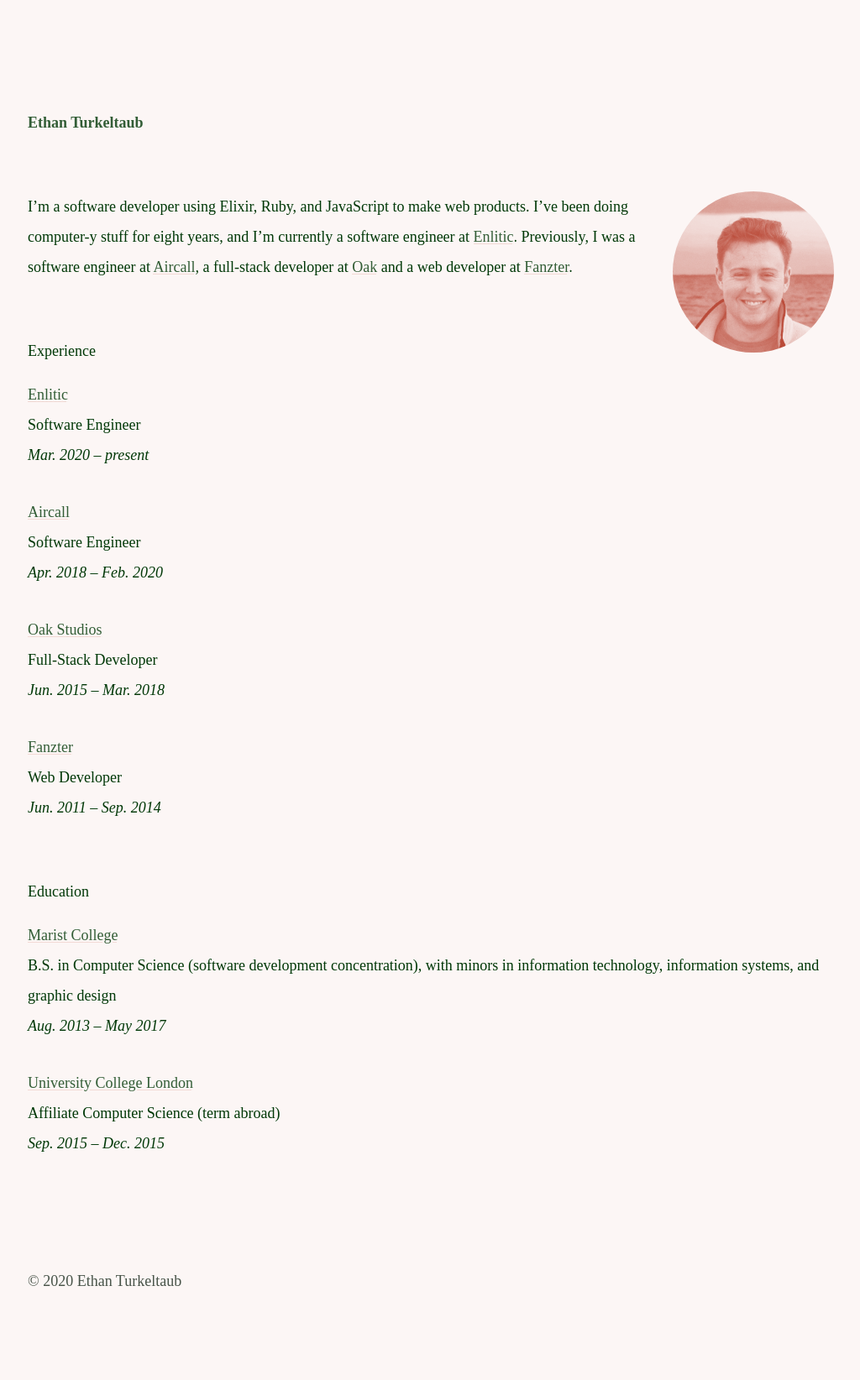
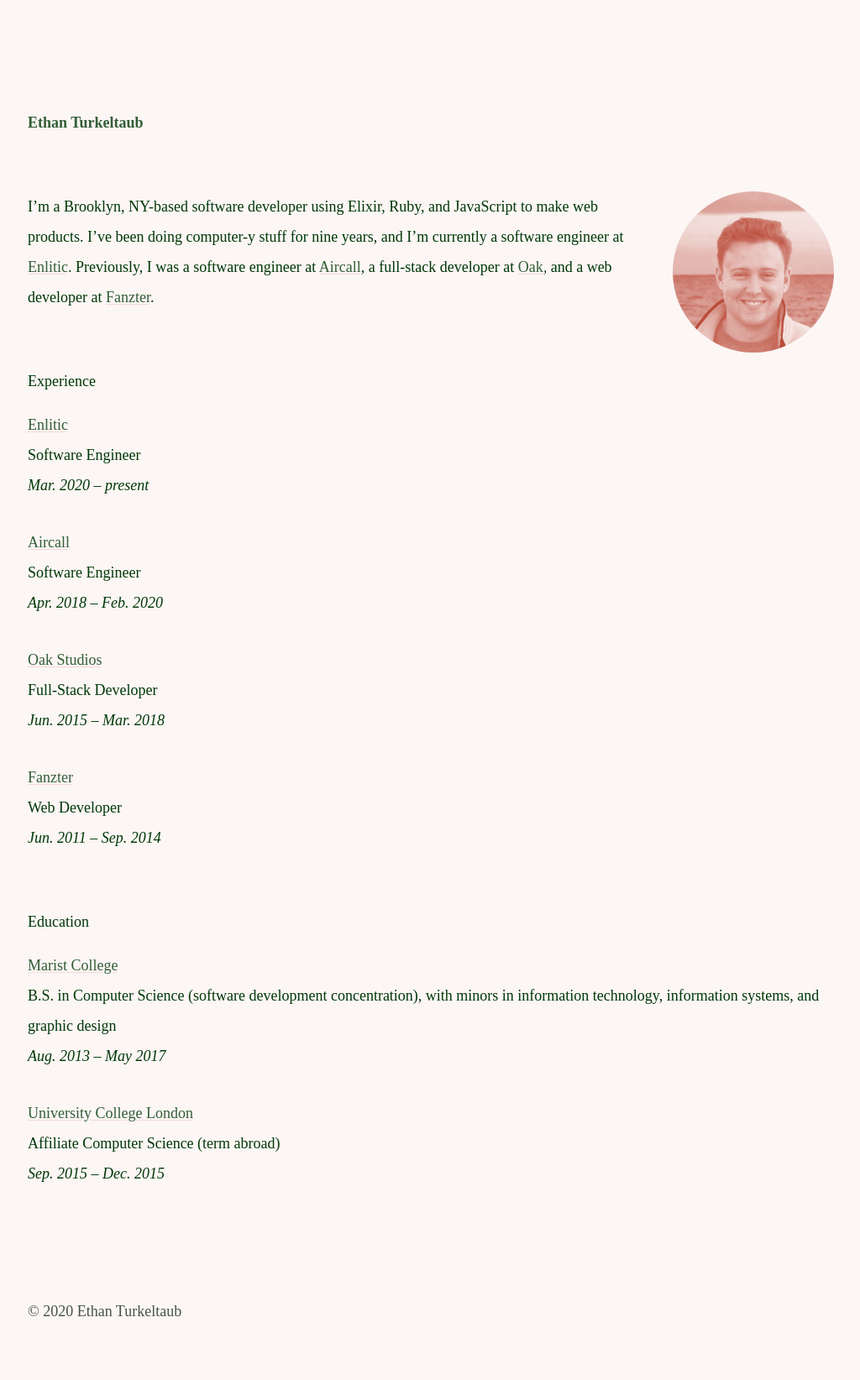
Before and after one commit to ethnt/turkeltaub.dev-archive, a Jekyll site: the page built from index.markdown, in a window 1280 px wide. Shown: the whole page at 84% size, without its empty margins (95-1119 px from the left). Built offline with Jekyll 4.4.1, drawn with Linux system fonts in a browser that asks for light colours; some web fonts are replaced; before the commit the page ends 1608 px from its top, so only the background shows below that.

Commit message:
Tweak content, styles

```diff
--- a/_sass/_avatar.sass
+++ b/_sass/_avatar.sass
@@ -6,7 +6,7 @@
   border-radius: 50%
   display: inline
   float: right
-  margin-left: 2rem
+  margin-left: 3rem
   max-width: 20%
   position: relative
   width: 100%
--- a/_sass/_variables.sass
+++ b/_sass/_variables.sass
@@ -1,6 +1,3 @@
-// $font-family--sans-serif: "neue-haas-unica", sans-serif
-$font-family--sans-serif: "Untitled Sans", sans-serif
-// $font-family--serif: "Untitled Serif", sans-serif
 $font-family--serif: "p22-mackinac-pro", Times New Roman, Times, serif
 
 $font-size--base: 18px
--- a/index.markdown
+++ b/index.markdown
@@ -3,4 +3,4 @@ title: Information
 layout: information
 ---
 
-I'm a software developer using Elixir, Ruby, and JavaScript to make web products. I've been doing computer-y stuff for eight years, and I'm currently a software engineer at [Enlitic](https://www.enlitic.com/). Previously, I was a software engineer at [Aircall](https://aircall.io), a full-stack developer at [Oak](https://oak.is) and a web developer at [Fanzter](https://en.wikipedia.org/wiki/Fanzter).
+I'm a Brooklyn, NY-based software developer using Elixir, Ruby, and JavaScript to make web products. I've been doing computer-y stuff for nine years, and I'm currently a software engineer at [Enlitic](https://www.enlitic.com/). Previously, I was a software engineer at [Aircall](https://aircall.io), a full-stack developer at [Oak](https://oak.is), and a web developer at [Fanzter](https://en.wikipedia.org/wiki/Fanzter).
```
